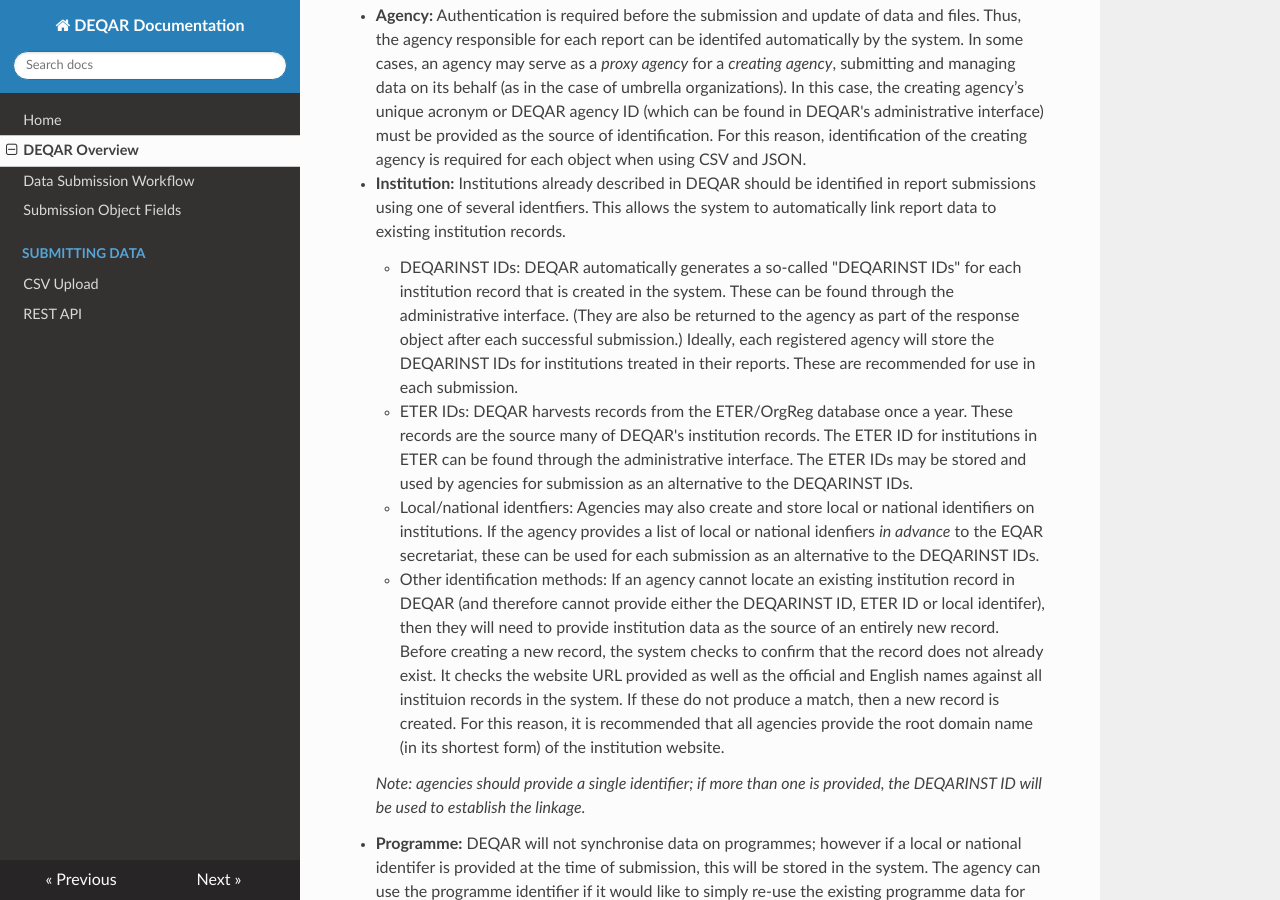
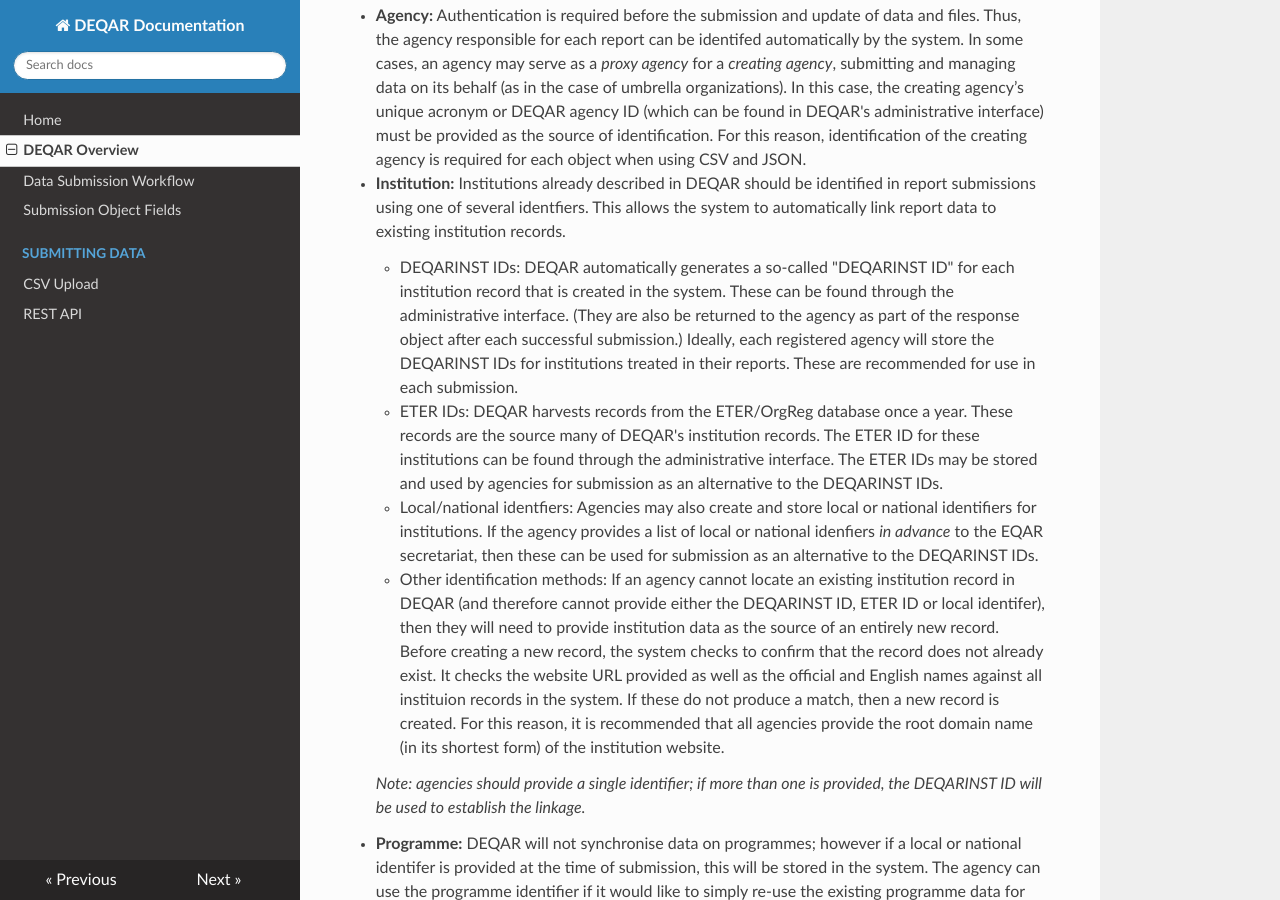
Before and after one commit to EQAR/deqar-docs, an MkDocs documentation site: the page built from docs/DEQAR_overview.md, in a window 1280 px wide and 900 px high, scrolled down 2012 px. Built offline with MkDocs 1.6.1, drawn with Linux system fonts in a browser that asks for light colours; nearby versions of some CDN libraries; old or Windows-style settings are respelled for this version of MkDocs.

Commit message:
Update DEQAR_overview.md

```diff
--- a/docs/DEQAR_overview.md
+++ b/docs/DEQAR_overview.md
@@ -53,13 +53,14 @@
 
 - **Institution:** Institutions already described in DEQAR should be identified in report submissions using one of several identfiers. This allows the system to automatically link report data to existing institution records.
 
-    - DEQARINST IDs: DEQAR automatically generates a so-called "DEQARINST IDs" for each institution record that is created in the system. These can be found through the administrative interface. (They are also be returned to the agency as part of the response object after each successful submission.) Ideally, each registered agency will store the DEQARINST IDs for institutions treated in their reports. These are recommended for use in each submission.
+    - DEQARINST IDs: DEQAR automatically generates a so-called "DEQARINST ID" for each institution record that is created in the system. These can be found through the administrative interface. (They are also be returned to the agency as part of the response object after each successful submission.) Ideally, each registered agency will store the DEQARINST IDs for institutions treated in their reports. These are recommended for use in each submission.
 
-    - ETER IDs: DEQAR harvests records from the ETER/OrgReg database once a year. These records are the source many of DEQAR's institution records. The ETER ID for institutions in ETER can be found through the administrative interface. The ETER IDs may be stored and used by agencies for submission as an alternative to the DEQARINST IDs.
+    - ETER IDs: DEQAR harvests records from the ETER/OrgReg database once a year. These records are the source many of DEQAR's institution records. The ETER ID for these institutions can be found through the administrative interface. The ETER IDs may be stored and used by agencies for submission as an alternative to the DEQARINST IDs.
 
-    - Local/national identfiers: Agencies may also create and store local or national identifiers on institutions. If the agency provides a list of local or national idenfiers *in advance* to the EQAR secretariat, these can be used for each submission as an alternative to the DEQARINST IDs.
+    - Local/national identfiers: Agencies may also create and store local or national identifiers for institutions. If the agency provides a list of local or national idenfiers *in advance* to the EQAR secretariat, then these can be used for submission as an alternative to the DEQARINST IDs.
 
-    - Other identification methods: If an agency cannot locate an existing institution record in DEQAR (and therefore cannot provide either the DEQARINST ID, ETER ID or local identifer), then they will need to provide institution data as the source of an entirely new record.  Before creating a new record, the system checks to confirm that the record does not already exist. It checks the website URL provided as well as the official and English names against all instituion records in the system.  If these do not produce a match, then a new record is created. For this reason, it is recommended that all agencies provide the root domain name (in its shortest form) of the institution website.
+    - Other identification methods: If an agency cannot locate an existing institution record in DEQAR (and therefore cannot provide either the DEQARINST ID, ETER ID or local identifer), then they will need to provide institution data as the source of an entirely new record.
+    Before creating a new record, the system checks to confirm that the record does not already exist. It checks the website URL provided as well as the official and English names against all instituion records in the system.  If these do not produce a match, then a new record is created. For this reason, it is recommended that all agencies provide the root domain name (in its shortest form) of the institution website.
 
     *Note: agencies should provide a single identifier; if more than one is provided, the DEQARINST ID will be used to establish the linkage.*
 
```
